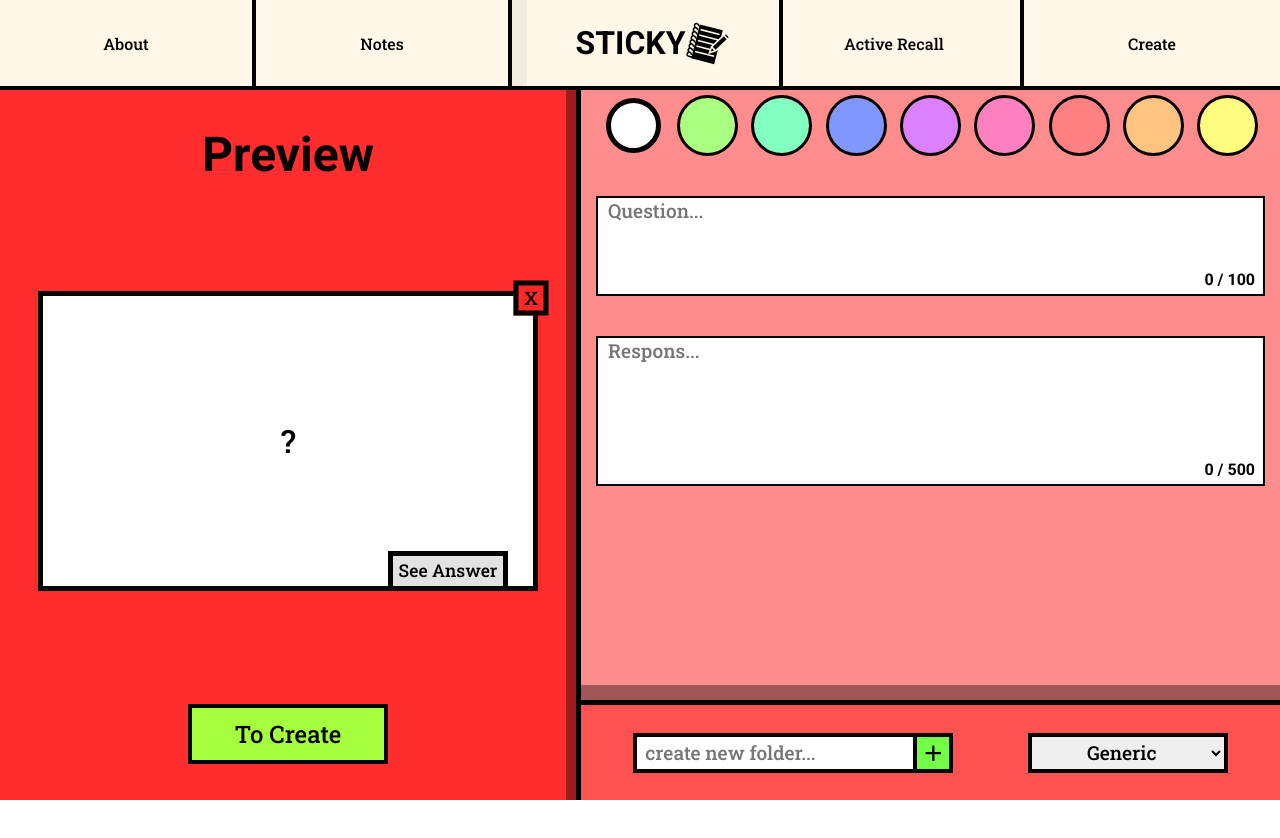
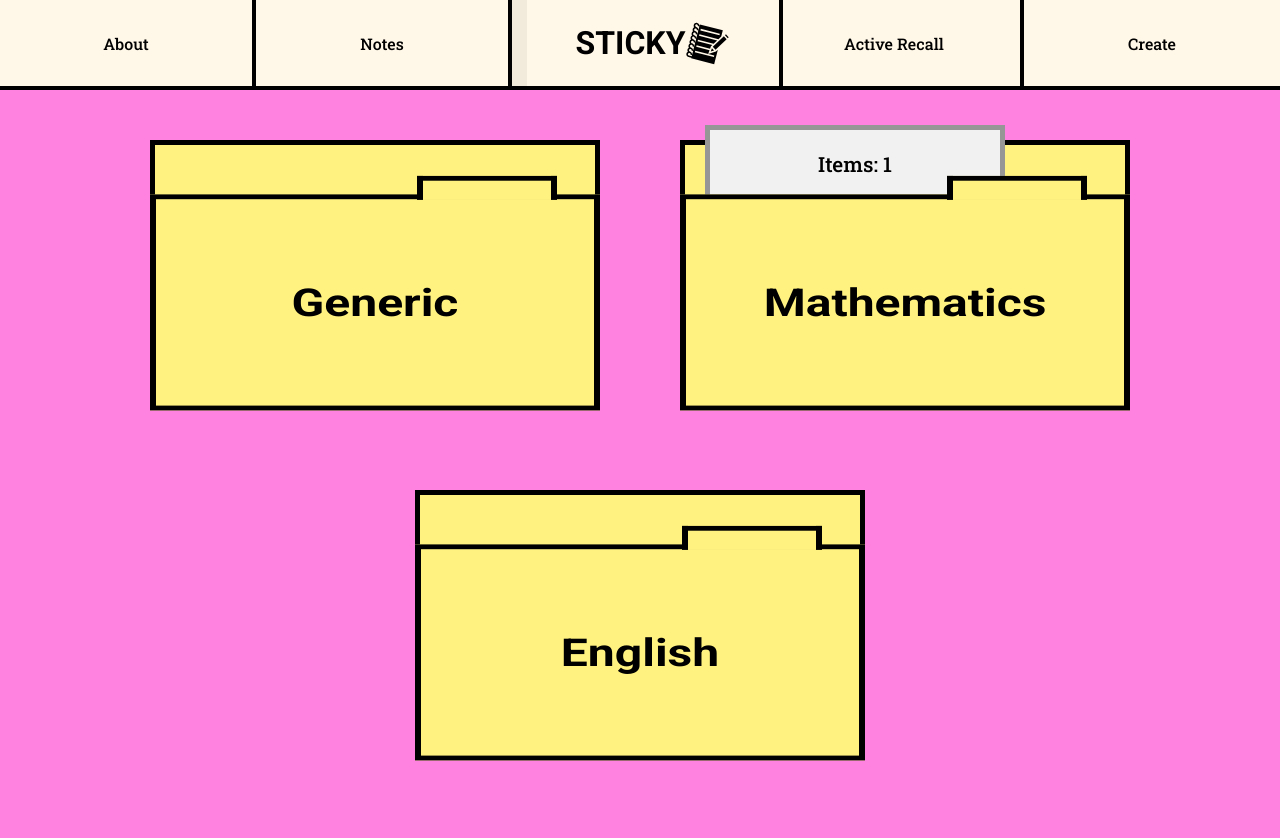
Before and after one commit to DeividXupon/STICKY, a React (Create React App) app: page / in a window 1280 px wide. Shown: the top 838 px of the page. Before the commit the page ends 800 px from the top, so only its background shows below. Built offline with nearby package versions, Linux system fonts and the light colour scheme.

Commit message:
:sparkles: feat: showcase folders

```diff
--- a/src/UI/index.tsx
+++ b/src/UI/index.tsx
@@ -92,3 +92,15 @@ export const SubmitButton = styled.button`
   font-family: 'Roboto Slab', serif;
   cursor: pointer;
 `
+
+export const MainShowcase = styled.main<{$color?: string}>`
+  display: flex;
+  flex-wrap: wrap;
+  padding-top: 120px;
+  padding-bottom: 120px;
+  width: 100%;
+  height: 100%;
+  background: ${props => props.$color ? props.$color : "#7bf6ff"} ;
+  justify-content: center;
+  gap: 40px;
+`
--- /dev/null
+++ b/src/components/cardFolder/cardFolder.tsx
@@ -0,0 +1,51 @@
+import { styled } from "styled-components";
+
+export const BoxCard = styled.div`
+  margin: 20px;
+  height: 270px;
+  width: 450px;
+  border: 5px solid black;
+  background: #fff281;
+`
+
+export const Paper = styled.div`
+  display: flex;
+  justify-content: center;
+  padding-top: 20px;
+  position: absolute;
+  height: 200px;
+  width: 300px;
+  background: #f1f1f1;
+  border: 5px solid #969696;
+  transform: translate(20px, -20px);
+  font-family: 'Roboto Slab', serif;
+  font-size: 1.3em;
+`
+
+export const BoxCardPast = styled(BoxCard)`
+  display: flex;
+  transform: scaleY(0.8) translate(-5px, 28px);
+  border: 6px solid black;
+  margin: 0px;
+  font-family: 'Roboto', sans-serif;
+  font-size: 3em;
+  justify-content: center;
+  align-items: center;
+  transition: 0.8s;
+  cursor: pointer;
+
+  &:hover{
+    transform: skewX(-8deg) scaleY(0.8) translate(14px, 31px);
+    transition: 0.8s;
+  }
+
+  .a{
+    position: absolute;
+    width: 140px;
+    height: 30px;
+    border: 6px solid black;
+    border-bottom: none;
+    transform: translate(80%, -477%);
+    background: #fff281;
+  }
+`
--- /dev/null
+++ b/src/components/cardFolder/index.tsx
@@ -0,0 +1,26 @@
+import { ReactNode } from "react";
+import { BoxCard, BoxCardPast, Paper } from "./cardFolder";
+import useLocalStoragerContext from "hooks/useLocalStoragerContext";
+
+interface Iprops{
+  children: ReactNode,
+}
+
+const CardFolder = ({children}: Iprops) => {
+
+  const {recallStorager} = useLocalStoragerContext()
+
+  const itens = recallStorager.filter(item => {if (children?.toString){ return item.folder === children} else {return false}}).length
+
+  return(
+    <BoxCard>
+      {itens > 0 ? <Paper>Items: {itens}</Paper> : null}
+      <BoxCardPast>
+        <div className="a"/>
+        {children}
+      </BoxCardPast>
+    </BoxCard>
+  )
+}
+
+export default CardFolder;
--- a/src/context/localStoragerProvaider.tsx
+++ b/src/context/localStoragerProvaider.tsx
@@ -25,7 +25,7 @@ const LocalStoragerProvaider = ({ children }: Iprops) => {
   const [recallStorager, setRecallStorager] = useLocalStorager("recall",
     [{
       color: "#999999",
-      folder: "MATHEMATICS",
+      folder: "Mathematics",
       question: "2 + 2",
       response: "4",
       id: uuidv4()
--- a/src/pages/App.tsx
+++ b/src/pages/App.tsx
@@ -3,11 +3,12 @@ import Create from './create';
 import FormCreateNote from './formCreateNote';
 import FormCreateRecall from './formCreateRecall';
 import ShowcaseNote from './showcaseNotes';
+import ShowcaseFolders from './showcaseFolders';
 
 function App() {
   return (
     <div className="App">
-      <FormCreateRecall/>
+      <ShowcaseFolders/>
     </div>
   );
 }
--- /dev/null
+++ b/src/pages/showcaseFolders/index.tsx
@@ -0,0 +1,19 @@
+import CardFolder from "components/cardFolder";
+import useLocalStoragerContext from "hooks/useLocalStoragerContext";
+
+import { MainShowcase } from "UI";
+
+const ShowcaseFolders = () => {
+
+  const { foldersStorager } = useLocalStoragerContext();
+
+  return (
+    <MainShowcase $color="#ff81e0">
+      {foldersStorager.map(item =>
+        <CardFolder>{item}</CardFolder>
+      )}
+    </MainShowcase>
+  )
+}
+
+export default ShowcaseFolders;
```
Also changed, not shown: src/pages/showcaseNotes/index.tsx (+4 -3 lines), src/pages/showcaseNotes/showcaseNotes.tsx (deleted, +0 -12 lines).
